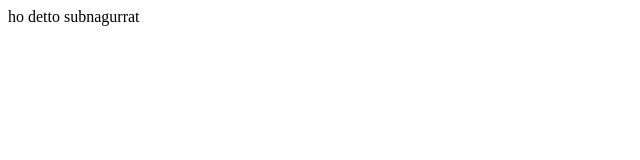
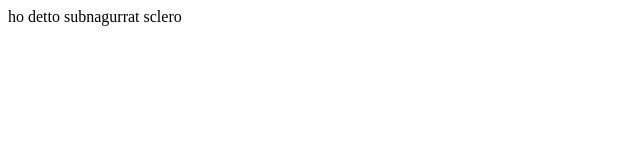
Before and after one commit to synclinegames/nodexperiment3, a plain HTML site: page public/index.html in a window 1280 px wide. Shown: the full height of the page, 0-640 px from the left. Drawn offline with Linux system fonts and the light colour scheme.

Commit message:
prova branch

```diff
--- a/public/index.html
+++ b/public/index.html
@@ -5,5 +5,6 @@
     </head>
     <body>
 ho detto subnagurrat
+sclero
     </body>
 </html>
```
